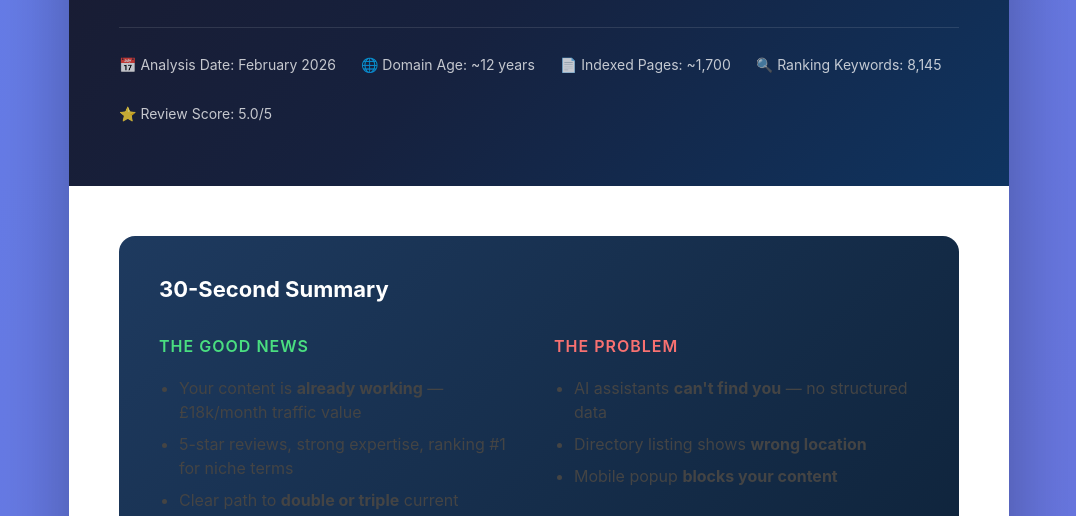
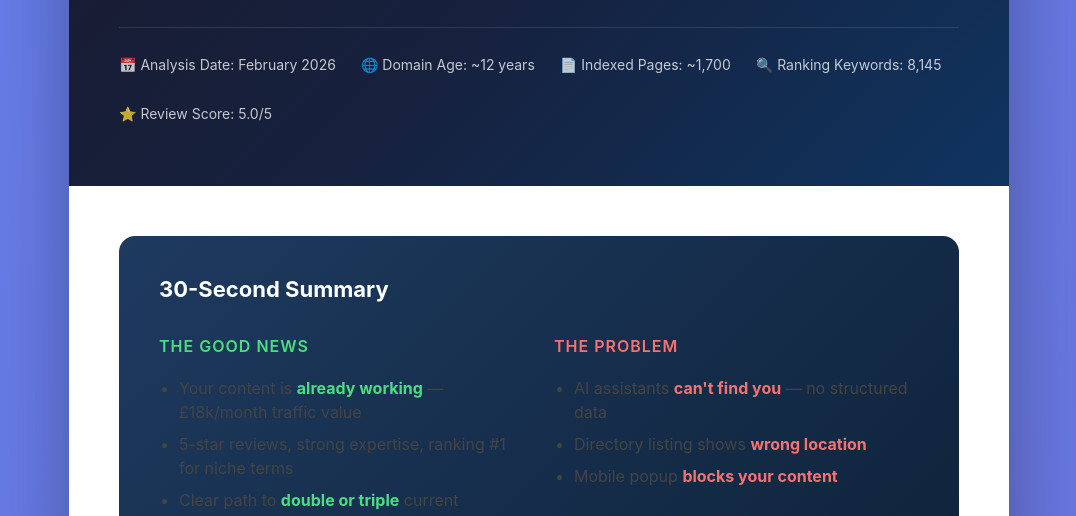
Before and after one commit to maxyouellwork/needingadvice-review, a plain HTML site: page index.html in a window 1280 px wide. Shown: the part 282-798 px from the top of the page, without its empty margins (101-1177 px from the left). Drawn offline with Linux system fonts and the light colour scheme.

Commit message:
Fix text contrast in director summary

```diff
--- a/index.html
+++ b/index.html
@@ -1003,18 +1003,18 @@
                 <div style="display: grid; grid-template-columns: 1fr 1fr; gap: 30px;">
                     <div>
                         <h3 style="color: #4ade80; margin: 0 0 15px 0; font-size: 16px; text-transform: uppercase; letter-spacing: 1px;">The Good News</h3>
-                        <ul style="margin: 0; padding-left: 20px; line-height: 1.8;">
-                            <li>Your content is <strong>already working</strong> — £18k/month traffic value</li>
+                        <ul style="margin: 0; padding-left: 20px; line-height: 1.8; color: rgba(255,255,255,0.95);">
+                            <li>Your content is <strong style="color: #4ade80;">already working</strong> — £18k/month traffic value</li>
                             <li>5-star reviews, strong expertise, ranking #1 for niche terms</li>
-                            <li>Clear path to <strong>double or triple</strong> current performance</li>
+                            <li>Clear path to <strong style="color: #4ade80;">double or triple</strong> current performance</li>
                         </ul>
                     </div>
                     <div>
                         <h3 style="color: #f87171; margin: 0 0 15px 0; font-size: 16px; text-transform: uppercase; letter-spacing: 1px;">The Problem</h3>
-                        <ul style="margin: 0; padding-left: 20px; line-height: 1.8;">
-                            <li>AI assistants <strong>can't find you</strong> — no structured data</li>
-                            <li>Directory listing shows <strong>wrong location</strong></li>
-                            <li>Mobile popup <strong>blocks your content</strong></li>
+                        <ul style="margin: 0; padding-left: 20px; line-height: 1.8; color: rgba(255,255,255,0.95);">
+                            <li>AI assistants <strong style="color: #f87171;">can't find you</strong> — no structured data</li>
+                            <li>Directory listing shows <strong style="color: #f87171;">wrong location</strong></li>
+                            <li>Mobile popup <strong style="color: #f87171;">blocks your content</strong></li>
                         </ul>
                     </div>
                 </div>
```
